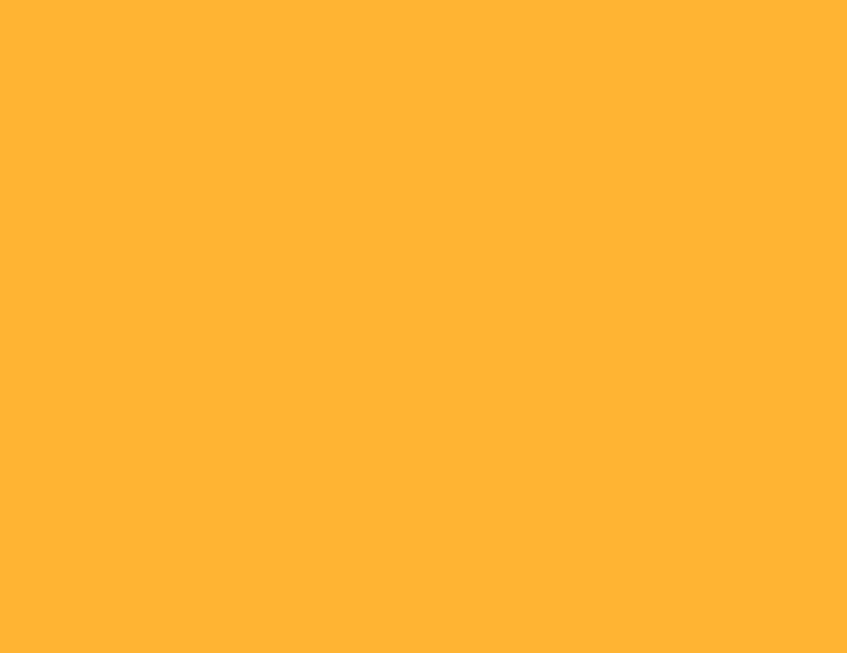
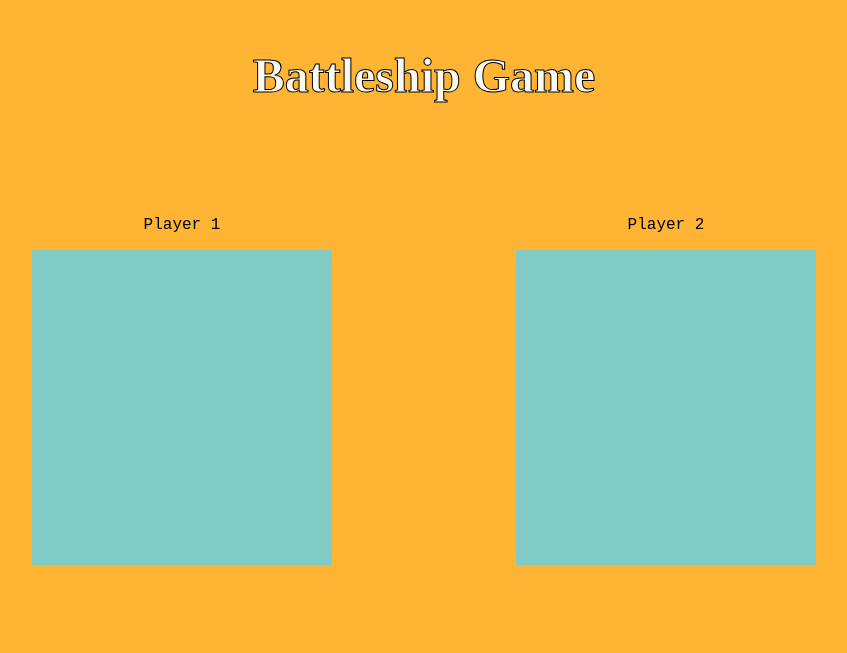
Before and after one commit to Big-Plato/battleship, a website built with webpack: page src/template.html in a window 1280 px wide. Shown: the whole page, without its empty margins (216-1063 px from the left). Built offline with nearby package versions, Linux system fonts and the light colour scheme; a web font is replaced by a local one.

Commit message:
add: ui structure

```diff
--- a/src/template.html
+++ b/src/template.html
@@ -5,5 +5,22 @@
     <meta name="viewport" content="width=device-width, initial-scale=1.0" />
     <title>Document</title>
   </head>
-  <body></body>
+  <body>
+    <header>
+      <h1>Battleship Game</h1>
+    </header>
+
+    <p id="info"></p>
+
+    <main>
+      <div class="board-div">
+        <p class="player">Player 1</p>
+        <div id="p1-board" class="board"></div>
+      </div>
+      <div class="board-div">
+        <p class="player">Player 2</p>
+        <div id="p2-board" class="board"></div>
+      </div>
+    </main>
+  </body>
 </html>
```
